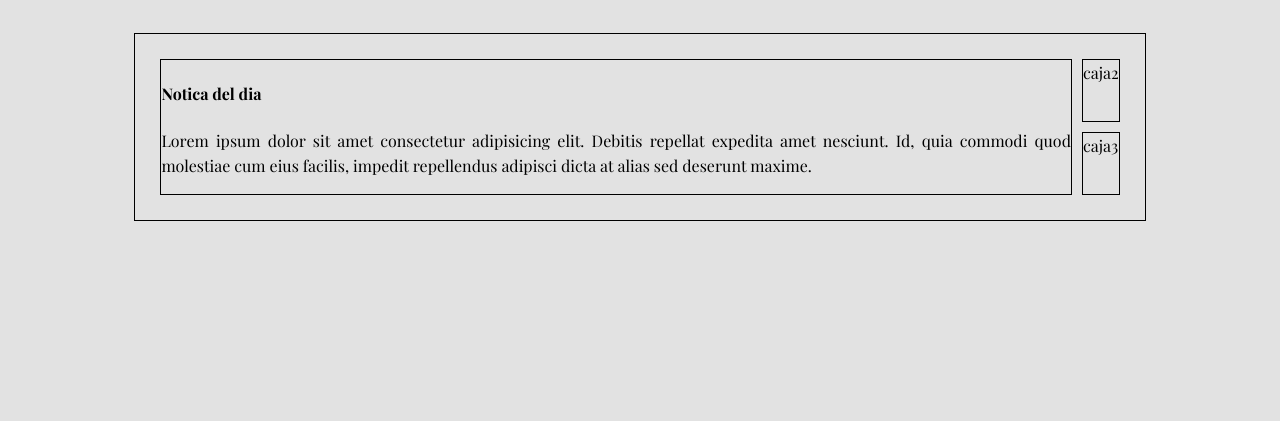
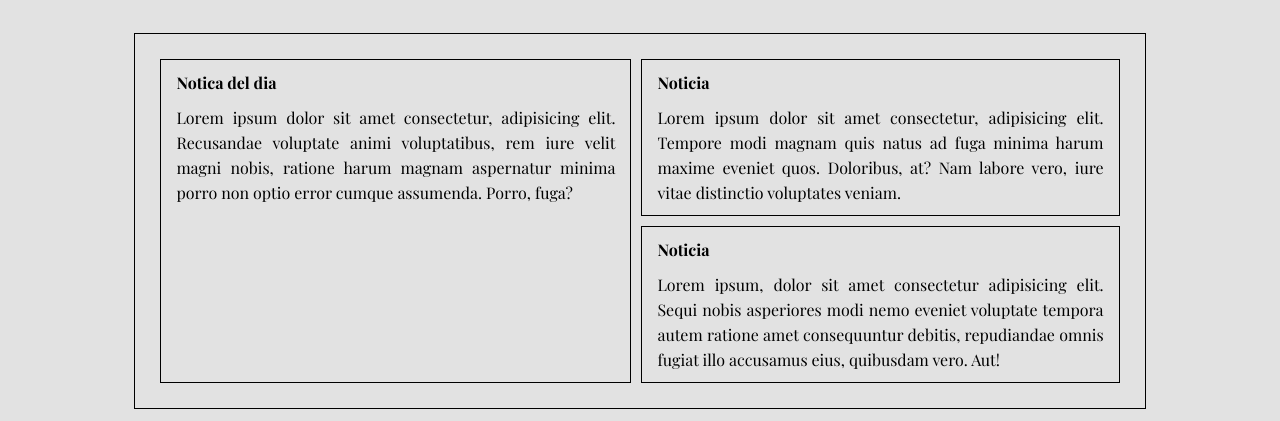
Before and after one commit to juan13335/Grupo6, a plain HTML site: page index.html in a window 1280 px wide. Shown: the part 45-466 px from the top of the page. Drawn offline with nearby package versions, Linux system fonts and the light colour scheme; a web font is replaced by a local one.

Commit message:
Agregro seccion de noticias(sin terminar)

```diff
--- a/css/style.css
+++ b/css/style.css
@@ -5,6 +5,7 @@
 	background-color: #e2e2e2;
 	font-family: "Playfair Display", serif;
 	box-sizing: border-box;
+	padding: 0px;
 }
 
 .nav{
@@ -48,15 +49,22 @@
 	margin: 5px;
 }
 
+
 .n1 {
 	grid-area: principal;
-
+	max-width: 100%;
 }
 
 .n2 {
+	max-width: 100%;
 	grid-area: noticia2;
 }
 
 .n3 {
+	max-width: 100%;
 	grid-area: noticia3;
 }
+
+.box h4, p {
+	margin: 10px 15px;
+}
--- a/index.html
+++ b/index.html
@@ -24,13 +24,15 @@
         <div class="grid-container">
             <div class="box n1">
                 <h4>Notica del dia</h4>
-                <p>Lorem ipsum dolor sit amet consectetur adipisicing elit. Debitis repellat expedita amet nesciunt. Id, quia commodi quod molestiae cum eius facilis, impedit repellendus adipisci dicta at alias sed deserunt maxime.</p>
+                <p>Lorem ipsum dolor sit amet consectetur, adipisicing elit. Recusandae voluptate animi voluptatibus, rem iure velit magni nobis, ratione harum magnam aspernatur minima porro non optio error cumque assumenda. Porro, fuga?</p>
             </div>
             <div class="box n2">
-                caja2
+                <h4>Noticia</h4>
+                <p>Lorem ipsum dolor sit amet consectetur, adipisicing elit. Tempore modi magnam quis natus ad fuga minima harum maxime eveniet quos. Doloribus, at? Nam labore vero, iure vitae distinctio voluptates veniam.</p>
             </div>
             <div class="box n3">
-                caja3
+                <h4>Noticia</h4>
+                <p>Lorem ipsum, dolor sit amet consectetur adipisicing elit. Sequi nobis asperiores modi nemo eveniet voluptate tempora autem ratione amet consequuntur debitis, repudiandae omnis fugiat illo accusamus eius, quibusdam vero. Aut!</p>
             </div>
         </div>
     </main>
```
